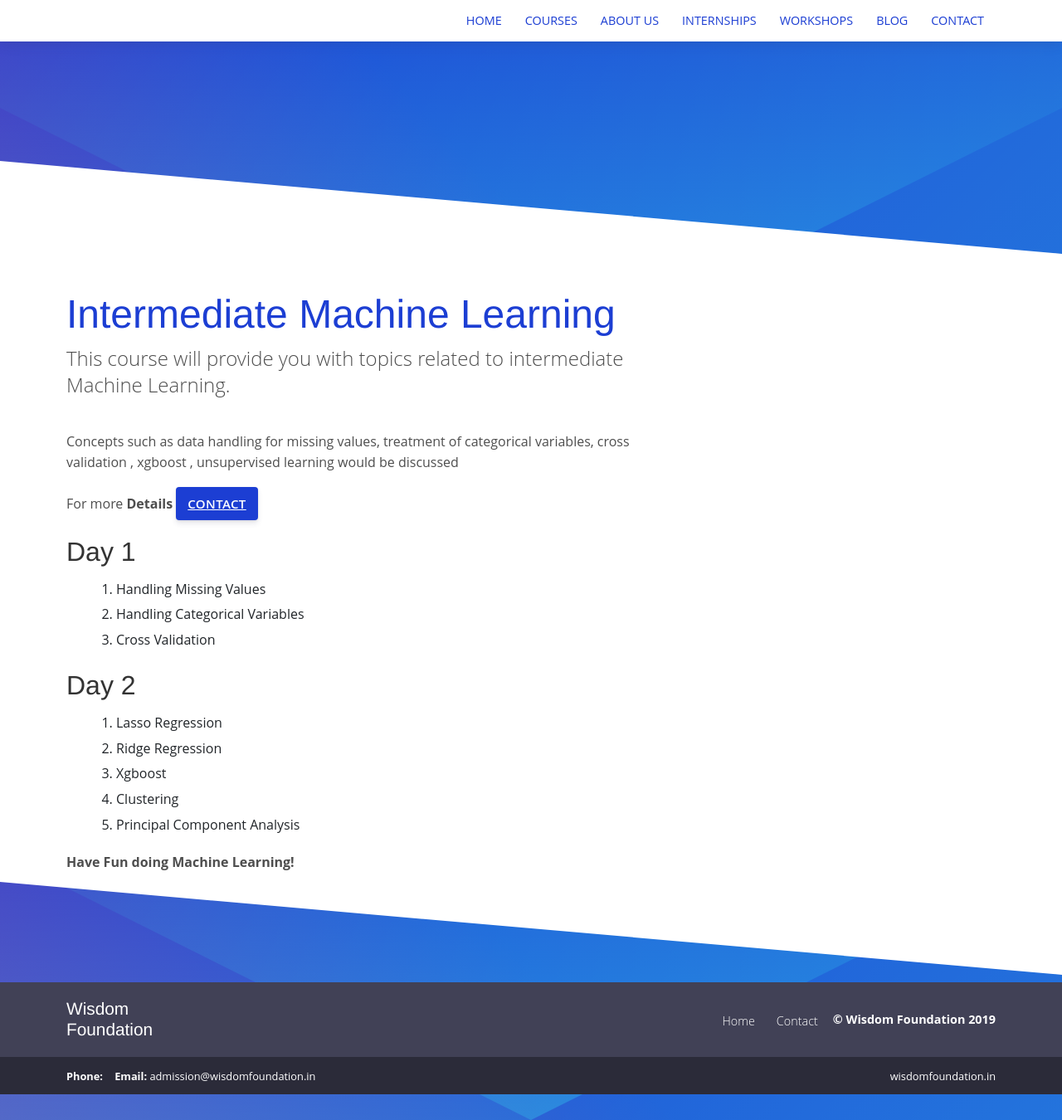
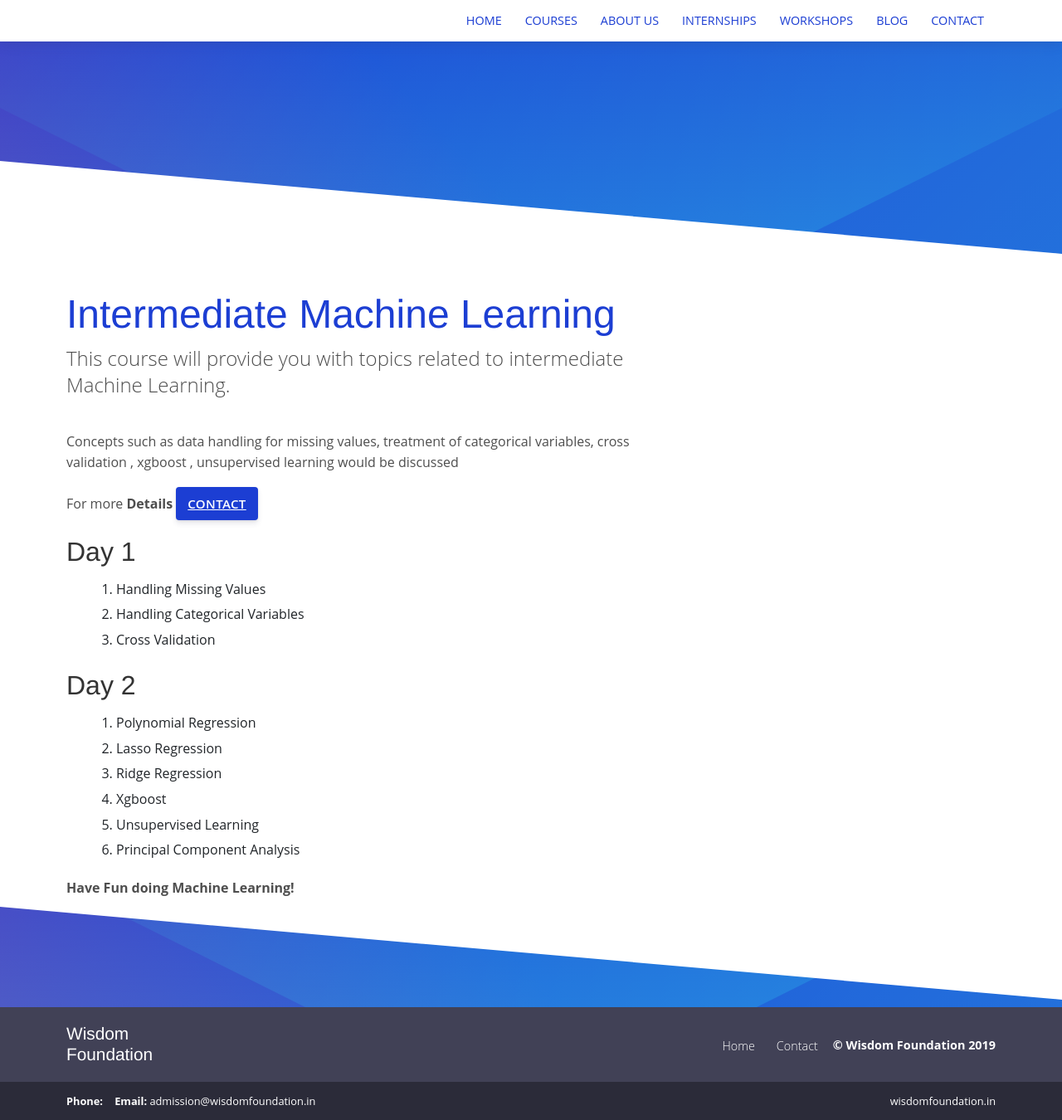
Before and after one commit to knowledgefoundation/knowledgefoundation.github.io, a Jekyll site: the page built from _courses/advanced-ml.md, in a window 1280 px wide. Shown: the whole page at 83% size. Built offline with Jekyll 4.4.1, drawn with Linux system fonts in a browser that asks for light colours.

Commit message:
Changed contents of Intermediate ML

```diff
--- a/_courses/advanced-ml.md
+++ b/_courses/advanced-ml.md
@@ -19,10 +19,11 @@ For more **Details**   <a href="{{site.baseurl}}/contact" class="button">Contact
 
 
 ## Day 2
-1. Lasso Regression
-2. Ridge Regression
-3. Xgboost
-4. Clustering
+1. Polynomial Regression
+2. Lasso Regression
+3. Ridge Regression
+4. Xgboost
+5. Unsupervised Learning
 5. Principal Component Analysis
 
 
```
